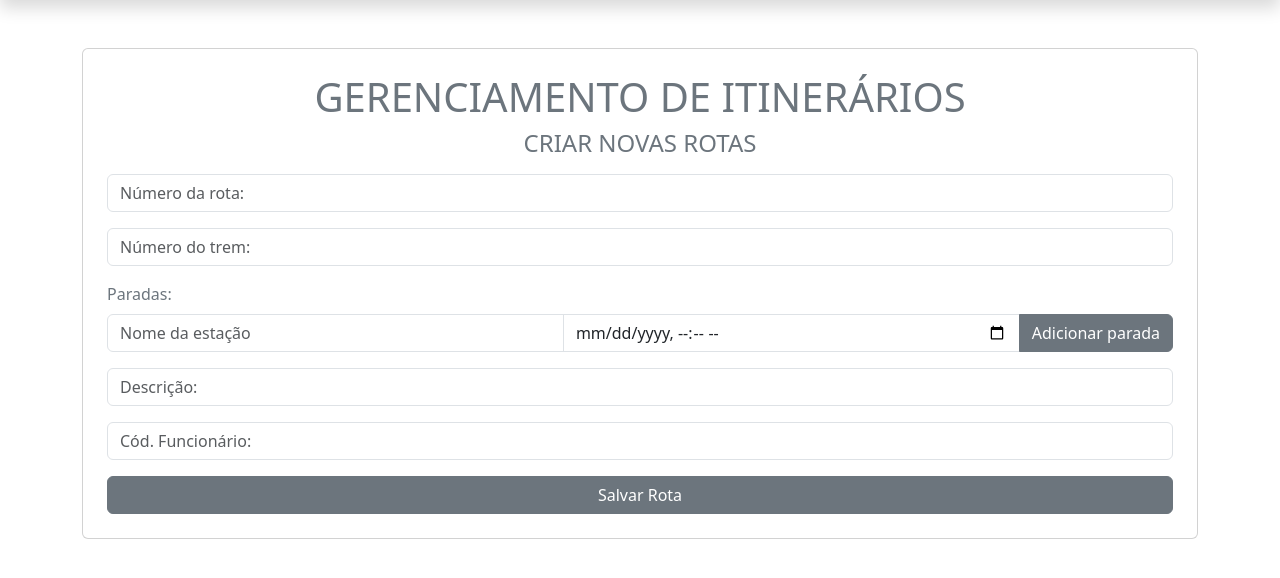
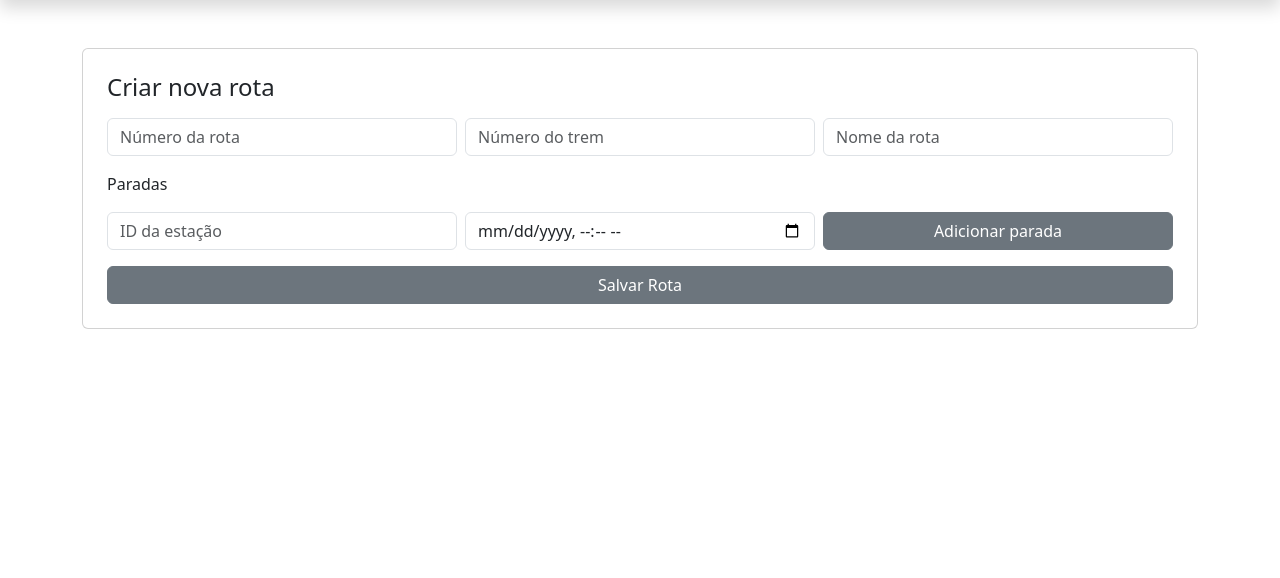
Before and after one commit to danielmuitolegal/ExpressoReal, a PHP site: the page made by paginas/itinerários/itinerários.php in a window 1280 px wide. Shown: the part 70-648 px from the top of the page. Run offline with PHP 8.4, Linux system fonts and the light colour scheme; tables that the repository leaves empty hold one stand-in row (values such as "Sample post").

Commit message:
itinininereios

```diff
--- a/bdd/database.sql
+++ b/bdd/database.sql
@@ -82,7 +82,7 @@ CREATE TABLE
     );
 
 CREATE TABLE rotas (
-  `id` int(11) NOT NULL,
+  `id` int(11) NOT NULL AUTO_INCREMENT PRIMARY KEY,
   `num_trem` int(11) not null,
   `nome` varchar(100) NOT NULL,
   `distancia_km` decimal(8,2) DEFAULT NULL,
@@ -91,7 +91,7 @@ CREATE TABLE rotas (
 );
 
 CREATE TABLE rota_estacoes (
-  `id` int(11) NOT NULL,
+  `id` int(11) NOT NULL AUTO_INCREMENT PRIMARY KEY,
   `id_rota` int(11) NOT NULL,
   `id_estacao` int(11) NOT NULL,
   `ordem` int(11) NOT NULL
@@ -197,7 +197,7 @@ VALUES
     );
 
 INSERT INTO `rotas` (`id`, `num_trem`, `nome`, `distancia_km`, `tempo_estimado_min`, `data_criacao`) VALUES
-(1, , 10, 'Rota Sul-Norte', 3511.25, 3511, '2025-10-27 15:36:21');
+(1, 10, 'Rota Sul-Norte', 3511.25, 3511, '2025-10-27 15:36:21');
 
 INSERT INTO `rota_estacoes` (`id`, `id_rota`, `id_estacao`, `ordem`) VALUES
 (1, 1, 1, 0),
--- a/paginas/itinerários/itinerários.php
+++ b/paginas/itinerários/itinerários.php
@@ -3,62 +3,103 @@ include '../../bdd/database.php';
 session_start();
 $nome = $_SESSION['nome'] ?? 'Usuário';
 
-// ⚙️ Quando o formulário for enviado
-if ($_SERVER['REQUEST_METHOD'] === 'POST' && isset($_POST['numero_rota'])) {
-    $nomeRota = $_POST['numero_rota'];
-    $numTrem = $_POST['numero_trem'];
-    $descricao = $_POST['descricao'];
-    $codFunc = $_POST['cod_funcionario'];
+if ($_SERVER['REQUEST_METHOD'] === 'POST') {
+    // DADOS DA ROTA
+    $numero_rota = $_POST['numero_rota'] ?? '';
+    $numero_trem = $_POST['numero_trem'] ?? '';
+    $nome_rota = $_POST['nome_rota'] ?? '';
 
-    // paradas: nome da estação
-    $paradas = $_POST['paradas'] ?? [];
-    $horarios = $_POST['horarios'] ?? []; // formato igual às paradas (índices correspondem)
+    // PARADAS (arrays)
+    $id_estacoes = $_POST['id_estacao'] ?? [];      // ex: [1,3,5]
+    $datas_horas = $_POST['data_hora'] ?? [];      // ex: ['2025-10-27 11:11:09', ...]
 
-    // 🧮 Exemplo de distância e tempo (pode mudar)
-    $distancia = count($paradas) * 100;
-    $tempo = count($paradas) * 60;
+    // validação básica da rota
+    if (!$numero_rota || !$numero_trem || !$nome_rota) {
+        echo "<p style='color:red;'>Preencha número da rota, número do trem e nome da rota.</p>";
+    } else {
+        // 1) criar rota
+        $stmtRota = $conn->prepare("INSERT INTO rotas (num_trem, nome, distancia_km, tempo_estimado_min) VALUES (?, ?, ?, ?)");
+        // calculos de exemplo para distância/tempo (ajuste conforme quiser)
+        function calcularDistancia($lat1, $lon1, $lat2, $lon2)
+        {
+            $raioTerra = 6371; // km
+            $dLat = deg2rad($lat2 - $lat1);
+            $dLon = deg2rad($lon2 - $lon1);
+            $a = sin($dLat / 2) * sin($dLat / 2) +
+                cos(deg2rad($lat1)) * cos(deg2rad($lat2)) *
+                sin($dLon / 2) * sin($dLon / 2);
+            $c = 2 * atan2(sqrt($a), sqrt(1 - $a));
+            return $raioTerra * $c;
+        }
 
-    // 1️⃣ Inserir rota principal
-    $stmt = $conn->prepare("INSERT INTO rotas (num_trem, nome, distancia_km, tempo_estimado_min) VALUES (?, ?, ?, ?)");
-    $stmt->bind_param("isdi", $numTrem, $nomeRota, $distancia, $tempo);
+        // calcular distância total da rota
+        $distancia_total = 0;
+        for ($i = 0; $i < count($id_estacoes) - 1; $i++) {
+            $stmt = $conn->prepare("SELECT latitude, longitude FROM estacoes WHERE id = ?");
+            $stmt->bind_param("i", $id_estacoes[$i]);
             $stmt->execute();
-    $idRota = $conn->insert_id;
+            $res1 = $stmt->get_result()->fetch_assoc();
 
-    // 2️⃣ Inserir paradas associadas
-    $ordem = 1;
-    $stmtEstacao = $conn->prepare("SELECT id, latitude, longitude FROM estacoes WHERE nome = ?");
-    $stmtInsert = $conn->prepare("INSERT INTO rota_estacoes (id_rota, id_estacao, ordem) VALUES (?, ?, ?)");
+            $stmt->bind_param("i", $id_estacoes[$i + 1]);
+            $stmt->execute();
+            $res2 = $stmt->get_result()->fetch_assoc();
 
-    foreach ($paradas as $i => $nomeEstacao) {
-        $dataHora = $horarios[$i] ?? date('Y-m-d H:i:s');
-
-        // Buscar ID e coordenadas da estação
-        $stmtEstacao->bind_param("s", $nomeEstacao);
-        $stmtEstacao->execute();
-        $result = $stmtEstacao->get_result();
-        $estacao = $result->fetch_assoc();
-
-        if ($estacao) {
-            $idEstacao = $estacao['id'];
-            // Inserir na tabela rota_estacoes
-            $stmtInsert->bind_param("iii", $idRota, $idEstacao, $ordem);
-            $stmtInsert->execute();
-
-            // Atualiza a data/hora da parada diretamente na estação
-            $conn->query("UPDATE estacoes SET data_criacao = '$dataHora' WHERE id = $idEstacao");
-            $ordem++;
+            if ($res1 && $res2) {
+                $distancia_total += calcularDistancia(
+                    $res1['latitude'],
+                    $res1['longitude'],
+                    $res2['latitude'],
+                    $res2['longitude']
+                );
             }
         }
 
-    unset($_SESSION['paradas_temp']);
+        $distancia = round($distancia_total, 2);
+        $tempo = round($distancia_total / 1.0);
 
-    echo "<script>
-        alert('Rota salva com sucesso!');
-        document.addEventListener('DOMContentLoaded', () => {
-            document.getElementById('listaParadas').innerHTML = '';
-            document.getElementById('rotaForm').reset();
-        });
-    </script>";
+        $stmtRota->bind_param("isdi", $numero_trem, $nome_rota, $distancia, $tempo);
+
+        if (!$stmtRota->execute()) {
+            echo "<p style='color:red;'>Erro ao criar rota: " . htmlspecialchars($stmtRota->error) . "</p>";
+        } else {
+            $id_rota = $conn->insert_id;
+            echo "<p style='color:green;'>Rota '" . htmlspecialchars($nome_rota) . "' criada com sucesso (ID: $id_rota).</p>";
+
+            // 2) inserir paradas vinculadas à rota
+            $stmtCheck = $conn->prepare("SELECT nome, latitude, longitude FROM estacoes WHERE id = ?");
+            $stmtInsert = $conn->prepare("INSERT INTO rota_estacoes (id_rota, id_estacao, ordem, data_hora) VALUES (?, ?, ?, ?)");
+
+            $ordem = 1;
+            for ($i = 0; $i < count($id_estacoes); $i++) {
+                $id_estacao = (int)$id_estacoes[$i];
+                $data_hora = $datas_horas[$i] ?? date('Y-m-d H:i:s');
+
+                // checar existência da estação
+                $stmtCheck->bind_param("i", $id_estacao);
+                $stmtCheck->execute();
+                $res = $stmtCheck->get_result();
+
+                if ($res->num_rows === 0) {
+                    echo "<p style='color:red;'>Erro: estação com ID $id_estacao não encontrada — parada ignorada.</p>";
+                    continue;
+                }
+
+                $est = $res->fetch_assoc();
+                $nome_estacao = $est['nome'];
+
+                // inserir em rota_estacoes
+                $stmtInsert->bind_param("iiis", $id_rota, $id_estacao, $ordem, $data_hora);
+                if ($stmtInsert->execute()) {
+                    echo "<p style='color:green;'>Parada adicionada: ({$ordem}) {$nome_estacao} — {$data_hora}</p>";
+                    $ordem++;
+                } else {
+                    echo "<p style='color:red;'>Erro ao inserir parada ID $id_estacao: " . htmlspecialchars($stmtInsert->error) . "</p>";
+                }
+            } // fim foreach paradas
+
+            echo "<p style='color:green; font-weight:bold;'>Rota '" . htmlspecialchars($nome_rota) . "' criada com suas paradas.</p>";
+        }
+    }
 }
 ?>
 
@@ -139,28 +180,26 @@ if ($_SERVER['REQUEST_METHOD'] === 'POST' && isset($_POST['numero_rota'])) {
     <!-- CONTEÚDO -->
     <div class="container mt-5">
         <div class="card p-4">
-            <h1 class="text-center text-secondary">GERENCIAMENTO DE ITINERÁRIOS</h1>
-            <h4 class="text-center text-secondary mb-3">CRIAR NOVAS ROTAS</h4>
+            <h4 class="mb-3">Criar nova rota</h4>
+            <form id="rotaForm" method="POST">
+                <div class="row g-2">
+                    <div class="col-md-4"><input name="numero_rota" class="form-control" placeholder="Número da rota" required></div>
+                    <div class="col-md-4"><input name="numero_trem" class="form-control" placeholder="Número do trem" required></div>
+                    <div class="col-md-4"><input name="nome_rota" class="form-control" placeholder="Nome da rota" required></div>
+                </div>
 
-            <form id="rotaForm" method="POST">
-                <input type="text" name="numero_rota" class="form-control" placeholder="Número da rota:" required>
-                <input type="text" name="numero_trem" class="form-control mt-3" placeholder="Número do trem:" required>
+                <div class="mt-3">
+                    <label class="form-label">Paradas</label>
+                    <div id="listaParadas" class="mb-2"></div>
 
-                <div id="paradasContainer" class="mt-3">
-                    <label class="text-secondary">Paradas:</label>
-                    <div id="listaParadas"></div>
-
-                    <div class="input-group mt-2">
-                        <input type="text" id="novaParada" class="form-control" placeholder="Nome da estação">
-                        <input type="datetime-local" id="horaParada" class="form-control">
-                        <button type="button" id="addParada" class="btn btn-secondary">Adicionar parada</button>
+                    <div class="row g-2">
+                        <div class="col-md-4"><input type="number" id="idEstacao" class="form-control" placeholder="ID da estação"></div>
+                        <div class="col-md-4"><input type="datetime-local" id="horaParada" class="form-control"></div>
+                        <div class="col-md-4 d-grid"><button type="button" id="addParada" class="btn btn-secondary">Adicionar parada</button></div>
                     </div>
                 </div>
 
-                <input type="text" name="descricao" class="form-control mt-3" placeholder="Descrição:" required>
-                <input type="text" name="cod_funcionario" class="form-control mt-3" placeholder="Cód. Funcionário:" required>
-
-                <button type="submit" class="btn btn-secondary w-100 mt-3">Salvar Rota</button>
+                <button class="btn btn-secondary w-100 mt-3">Salvar Rota</button>
             </form>
         </div>
     </div>
@@ -168,39 +207,40 @@ if ($_SERVER['REQUEST_METHOD'] === 'POST' && isset($_POST['numero_rota'])) {
     <script>
         const addBtn = document.getElementById('addParada');
         const listaParadas = document.getElementById('listaParadas');
-        const novaParada = document.getElementById('novaParada');
+        const idEstacao = document.getElementById('idEstacao');
         const horaParada = document.getElementById('horaParada');
-
-        let contadorParadas = 0;
+        let contador = 0;
 
         addBtn.addEventListener('click', () => {
-            const parada = novaParada.value.trim();
-            const horario = horaParada.value;
-            if (parada === '' || horario === '') return alert('Preencha o nome da estação e o horário.');
+            const id = idEstacao.value.trim();
+            const hora = horaParada.value;
+            if (!id || !hora) return alert('Preencha ID da estação e horário.');
 
-            const hiddenNome = document.createElement('input');
-            hiddenNome.type = 'hidden';
-            hiddenNome.name = 'paradas[]';
-            hiddenNome.value = parada;
+            contador++;
+
+            // elementos ocultos que serão enviados no form
+            const hiddenId = document.createElement('input');
+            hiddenId.type = 'hidden';
+            hiddenId.name = 'id_estacao[]';
+            hiddenId.value = id;
 
             const hiddenHora = document.createElement('input');
             hiddenHora.type = 'hidden';
-            hiddenHora.name = 'horarios[]';
-            hiddenHora.value = horario;
+            hiddenHora.name = 'data_hora[]';
+            hiddenHora.value = hora.replace('T', ' ');
 
-            const item = document.createElement('p');
-            item.textContent = `#${contadorParadas} - ${parada} (${horario})`;
-            item.classList.add('text-secondary');
-
-            listaParadas.appendChild(item);
-            listaParadas.appendChild(hiddenNome);
+            // exibição
+            const p = document.createElement('p');
+            p.className = 'mb-1 text-secondary';
+            p.textContent = `#${contador} - Estação ID ${id} — ${hora}`;
+            listaParadas.appendChild(p);
+            listaParadas.appendChild(hiddenId);
             listaParadas.appendChild(hiddenHora);
 
-            novaParada.value = '';
+            idEstacao.value = '';
             horaParada.value = '';
         });
     </script>
 </body>
 
-
 </html>
```
Lines whose indentation alone changed are shown as unchanged.
